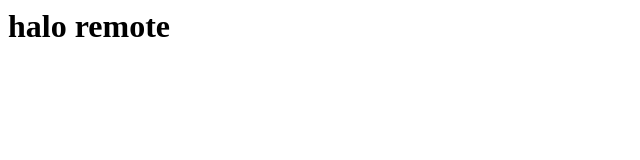
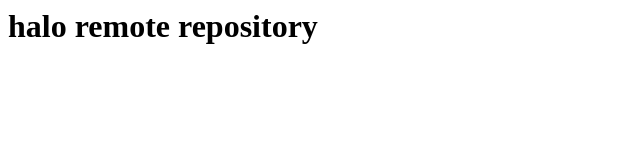
Before and after one commit to vian151004/belajar-remote, a plain HTML site: page index.html in a window 1280 px wide. Shown: the whole page, without its empty margins (0-640 px from the left). Drawn offline with Linux system fonts and the light colour scheme.

Commit message:
create index.html

```diff
--- a/index.html
+++ b/index.html
@@ -1,5 +1,5 @@
 <html>
     <body>
-        <h1>halo remote</h1>
+        <h1>halo remote repository</h1>
     </body>
 </html>
```
